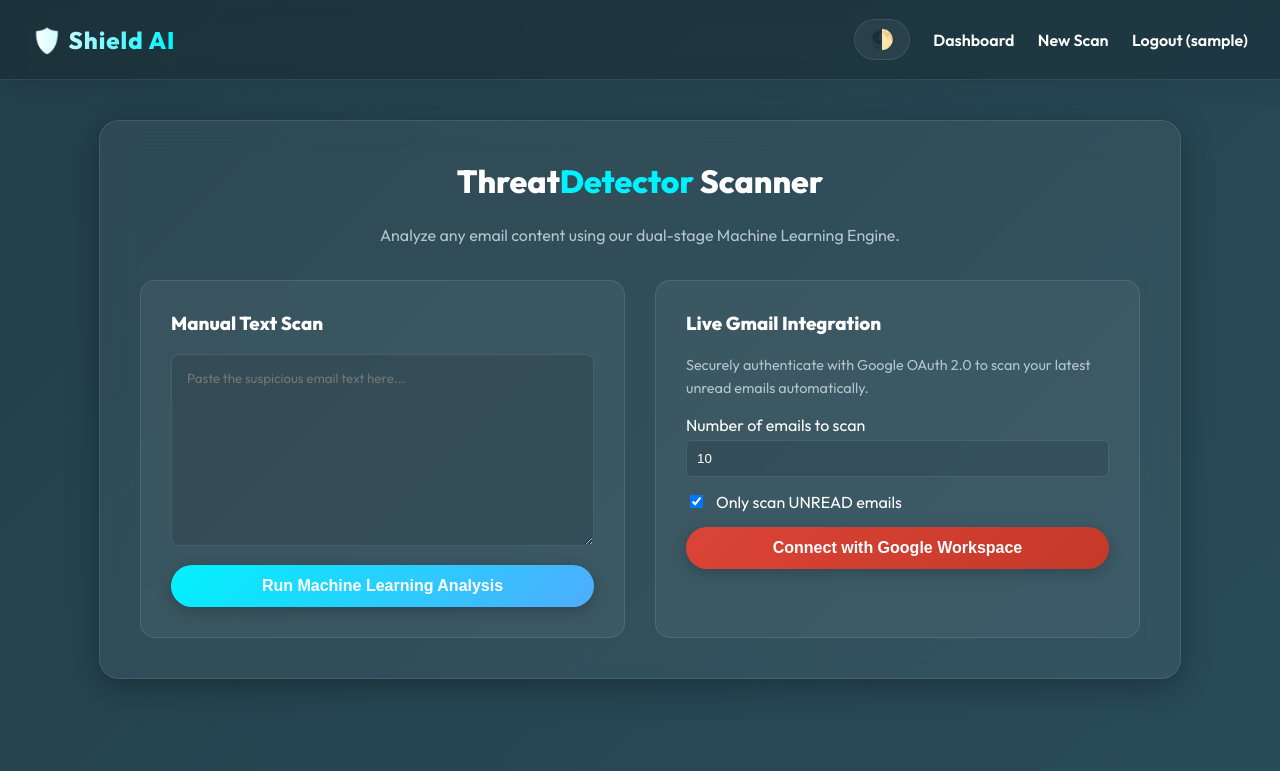
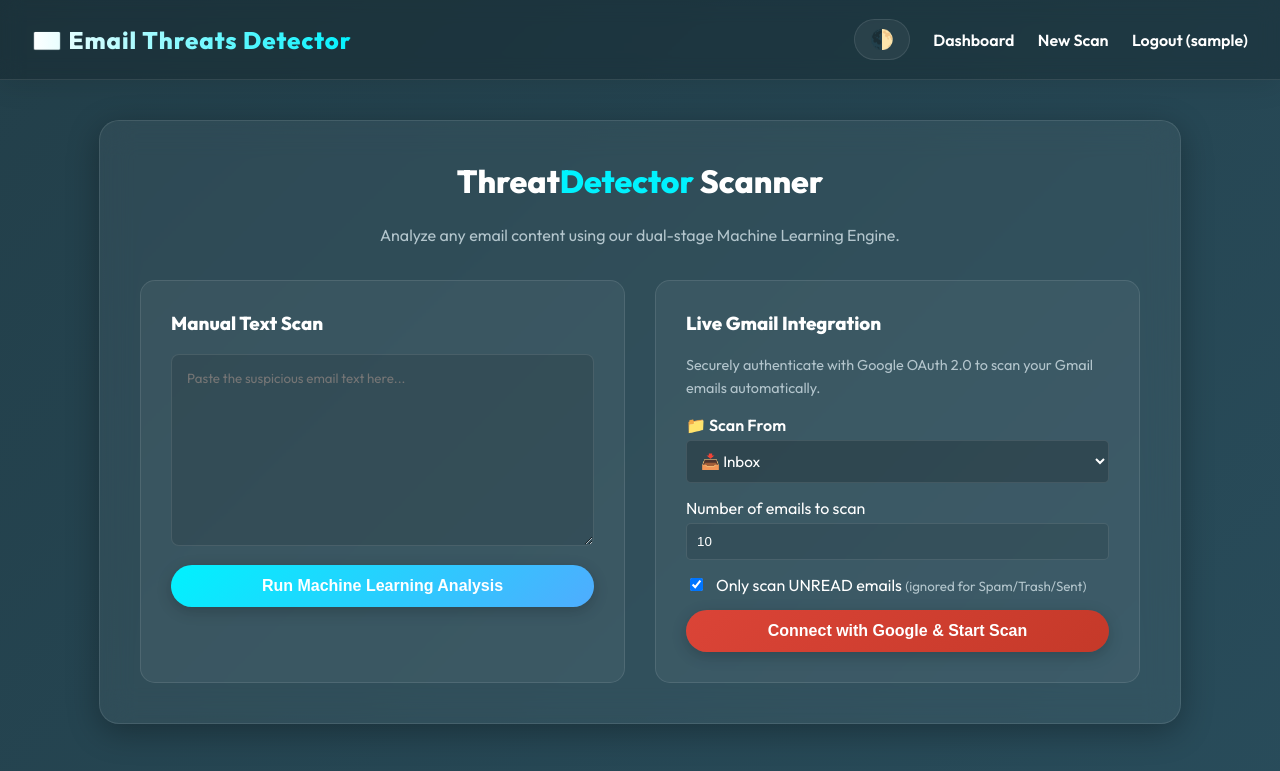
Before and after one commit to shinaadeola/email-threat-hub, a Flask app: page /scan in a window 1280 px wide. Shown: the top 771 px of the page. Run offline with Flask 3, Linux system fonts and the light colour scheme; the visitor is signed in with stand-in values (Sample User, id 1).

Commit message:
feat: improve threat detection, add Gmail folder filter, rename to Email Threats Detector
- Add keyword-based threat override layer (spam/phishing/BEC keyword lists)
- Show detection method badge and matched threat signals on result page
- Add Gmail folder/category dropdown (Inbox, Spam, Trash, Social, Purchases, etc.)
- Auto-skip unread filter for Spam/Trash/Sent folders
- Show scanned folder name on inbox results page
- Rename Shield AI -> Email Threats Detector in navbar

```diff
--- a/app.py
+++ b/app.py
@@ -85,6 +85,79 @@ def extract_custom_features(text):
         login_words, reward_words, shorteners, excessive_punctuation, avg_word_length
     ]
 
+# ---- KEYWORD-BASED THREAT OVERRIDE ----
+# This layer catches obvious spam/phishing that the ML model may underestimate.
+# Returns an override status if strong keyword signals are found, or None to defer to ML.
+SPAM_KEYWORDS = [
+    'congratulations you have won', 'you are a winner', 'claim your prize',
+    'click here to claim', 'limited time offer', 'act now', 'risk free',
+    'buy now', 'order now', 'special promotion', 'exclusive deal', 'discount',
+    'make money fast', 'earn extra cash', 'work from home', 'online income',
+    'free gift', 'free trial', 'free access', 'free subscription',
+    'nigerian prince', 'lottery winner', 'unclaimed funds', 'inheritance',
+    'bank transfer', 'wire transfer funds', 'transfer of funds',
+    'sexually explicit', 'adult content', 'hot singles', 'meet singles',
+    'cheap meds', 'cheap pills', 'weight loss', 'diet pill', 'male enhancement',
+    'viagra', 'cialis', 'online pharmacy', 'prescription drugs',
+    'enlarge your', 'grow your', 'click below to unsubscribe',
+    'this is not spam', 'remove me from', 'if you wish to unsubscribe',
+    '100% guarantee', 'money back guarantee', 'no credit card required',
+    'pre-approved', 'you have been selected', 'dear winner',
+    'billion dollars', 'million dollars', 'secret shopper',
+]
+
+PHISHING_KEYWORDS = [
+    'verify your account', 'confirm your account', 'update your billing',
+    'your account has been suspended', 'your account will be closed',
+    'unusual activity detected', 'suspicious activity', 'security alert',
+    'login attempt', 'failed login', 'sign in to verify',
+    'your password has expired', 'reset your password immediately',
+    'enter your credentials', 'provide your details',
+    'your paypal account', 'your bank account needs', 'chase bank alert',
+    'apple id suspended', 'google account suspended', 'microsoft account',
+    'IRS notice', 'tax refund', 'HMRC refund',
+    'click the link below to verify', 'click here to secure your account',
+]
+
+BEC_KEYWORDS = [
+    'wire the funds', 'wire transfer', 'gift card', 'itunes gift card',
+    'google play card', 'steam gift card', 'please process payment',
+    'ceo approval', 'executive request', 'strictly confidential',
+    'do not discuss with anyone', "don't tell anyone", 'deal must close today',
+    'change bank details', 'new banking details', 'new account details',
+    'direct deposit change', 'payroll update', 'voided check',
+    'acquisition is underway', 'mergers and acquisitions', 'confidential transaction',
+]
+
+def keyword_threat_score(text):
+    """Returns (override_status, matched_reasons) if strong keyword signals are found.
+    Returns (None, []) if no strong signals - deferring to the ML model."""
+    if not isinstance(text, str):
+        text = str(text)
+    text_lower = text.lower()
+    reasons = []
+
+    spam_hits = sum(1 for kw in SPAM_KEYWORDS if kw in text_lower)
+    phishing_hits = sum(1 for kw in PHISHING_KEYWORDS if kw in text_lower)
+    bec_hits = sum(1 for kw in BEC_KEYWORDS if kw in text_lower)
+
+    if bec_hits >= 2:
+        matched = [kw for kw in BEC_KEYWORDS if kw in text_lower]
+        return 'Business Email Compromise', matched[:5]
+    if phishing_hits >= 2:
+        matched = [kw for kw in PHISHING_KEYWORDS if kw in text_lower]
+        return 'Phishing', matched[:5]
+    if spam_hits >= 3:
+        matched = [kw for kw in SPAM_KEYWORDS if kw in text_lower]
+        return 'Phishing', matched[:5]
+
+    # Single strong indicators
+    if phishing_hits >= 1 and (spam_hits >= 1 or bec_hits >= 1):
+        matched = [kw for kw in PHISHING_KEYWORDS + SPAM_KEYWORDS if kw in text_lower]
+        return 'Phishing', matched[:5]
+
+    return None, reasons
+
 # --- AUTHENTICATION ROUTES ---
 
 @app.route('/')
@@ -171,11 +244,31 @@ def analyze():
     rf_prediction = int(rf_model.predict(stacked_features)[0])
 
     if rf_prediction == 1:
-        status = "Phishing"
+        ml_status = "Phishing"
     elif rf_prediction == 2:
-        status = "Business Email Compromise"
+        ml_status = "Business Email Compromise"
     else:
-        status = "Safe"
+        ml_status = "Safe"
+
+    # --- KEYWORD OVERRIDE LAYER ---
+    # If the keyword engine finds strong signals, it overrides the ML status.
+    keyword_override, keyword_reasons = keyword_threat_score(email_text)
+    if keyword_override and ml_status == 'Safe':
+        status = keyword_override
+        detection_method = 'Keyword Rule Engine (Override)'
+    else:
+        status = ml_status
+        detection_method = 'Machine Learning Model'
+        keyword_reasons = []
+
+    # Build feature display list
+    feature_names = [
+        'Text Length', 'HTML Tags', 'URLs', 'Exclamation Marks', 'Dollar Signs',
+        'Uppercase Ratio', 'Urgent Words', 'Account Words', 'Digit Count',
+        'Lexical Diversity', 'Login Words', 'Reward Words', 'URL Shorteners',
+        'Excessive Punctuation', 'Avg Word Length'
+    ]
+    features_display = [{'name': n, 'value': round(v, 4)} for n, v in zip(feature_names, features)]
 
     # Save to Database
     new_scan = ScanHistory(
@@ -188,7 +281,9 @@ def analyze():
     db.session.add(new_scan)
     db.session.commit()
 
-    return render_template('result.html', status=status, score=iso_score)
+    return render_template('result.html', status=status, score=iso_score,
+                           features=features_display, detection_method=detection_method,
+                           keyword_reasons=keyword_reasons)
 
 # --- ADMIN PANEL ---
 
@@ -207,12 +302,28 @@ def admin_dashboard():
 CLIENT_SECRETS_FILE = "credentials.json"
 SCOPES = ['https://www.googleapis.com/auth/gmail.readonly']
 
+# Gmail category label mapping
+GMAIL_CATEGORIES = {
+    'inbox':      '',                         # default, no extra label
+    'important':  'label:important',
+    'spam':       'in:spam',
+    'trash':      'in:trash',
+    'starred':    'is:starred',
+    'sent':       'in:sent',
+    'social':     'category:social',
+    'promotions': 'category:promotions',
+    'updates':    'category:updates',
+    'forums':     'category:forums',
+    'purchases':  'category:purchases',
+}
+
 @app.route('/trigger_scan', methods=['POST'])
 @login_required
 def trigger_scan():
     session['scan_count'] = int(request.form.get('scan_count', 10))
     session['scan_query'] = request.form.get('scan_query', '').strip()
     session['unread_only'] = request.form.get('unread_only') == 'on'
+    session['gmail_category'] = request.form.get('gmail_category', 'inbox')
     if request.form.get('switch_account') == 'true':
         session.pop('credentials', None)
     if 'credentials' not in session:
@@ -258,19 +369,27 @@ def scan_inbox():
     scan_count = session.get('scan_count', 10)
     scan_query = session.get('scan_query', '')
     unread_only = session.get('unread_only', True)
+    gmail_category = session.get('gmail_category', 'inbox')
 
-    final_query = scan_query
-    if unread_only:
+    # Build the Gmail query with category filter
+    category_filter = GMAIL_CATEGORIES.get(gmail_category, '')
+    final_query = ' '.join(filter(None, [category_filter, scan_query]))
+
+    # Trash and Spam folders include all mail; don't force is:unread there
+    skip_unread = gmail_category in ('spam', 'trash', 'sent')
+    if unread_only and not skip_unread:
         final_query = (final_query + " is:unread").strip()
 
     from google.oauth2.credentials import Credentials
     from gmail_service import fetch_recent_emails
 
     creds = Credentials(**session['credentials'])
-    emails = fetch_recent_emails(creds, max_results=scan_count, query=final_query)
+    emails = fetch_recent_emails(creds, max_results=scan_count, query=final_query,
+                                 in_folder=gmail_category)
 
     if not emails:
-        return render_template('inbox_results.html', emails=[])
+        return render_template('inbox_results.html', emails=[],
+                               scanned_folder=gmail_category.capitalize())
 
     scanned_results = []
 
@@ -288,11 +407,18 @@ def scan_inbox():
         rf_prediction = int(rf_model.predict(stacked_features)[0])
 
         if rf_prediction == 1:
-            status = "Phishing"
+            ml_status = "Phishing"
         elif rf_prediction == 2:
-            status = "Business Email Compromise"
+            ml_status = "Business Email Compromise"
         else:
-            status = "Safe"
+            ml_status = "Safe"
+
+        # Keyword override layer
+        keyword_override, _ = keyword_threat_score(text_content)
+        if keyword_override and ml_status == 'Safe':
+            status = keyword_override
+        else:
+            status = ml_status
 
         # Save to Database
         new_scan = ScanHistory(
@@ -314,7 +440,8 @@ def scan_inbox():
 
     db.session.commit()
 
-    return render_template('inbox_results.html', emails=scanned_results)
+    return render_template('inbox_results.html', emails=scanned_results,
+                           scanned_folder=gmail_category.capitalize())
 
 if __name__ == '__main__':
     app.run(host='0.0.0.0', port=5000, debug=True)
--- a/templates/base.html
+++ b/templates/base.html
@@ -66,6 +66,7 @@
             font-weight: 800;
             background: -webkit-linear-gradient(right, var(--accent), #fff);
             -webkit-background-clip: text;
+            background-clip: text;
             -webkit-text-fill-color: transparent;
             letter-spacing: 1px;
         }
@@ -207,7 +208,7 @@
 </head>
 <body>
     <div class="navbar">
-        <div class="navbar-brand">🛡️ Shield AI</div>
+        <div class="navbar-brand">📧 Email Threats Detector</div>
         <div class="nav-links">
             <button class="theme-toggle" onclick="toggleTheme()" title="Toggle Theme">🌓</button>
             {% if current_user.is_authenticated %}
--- a/templates/inbox_results.html
+++ b/templates/inbox_results.html
@@ -3,8 +3,9 @@
 {% block content %}
 <div style="text-align: center; margin-bottom: 2rem;">
     <h1>Live <span style="color: var(--accent);">Inbox Scan</span></h1>
-    <p>The Stacked Machine Learning Architecture analyzed the {{ emails|length }} most recent unread emails fetched securely via the Gmail API.</p>
+    <p>Scanned folder: <strong style="color: var(--accent);">{{ scanned_folder or 'Inbox' }}</strong> &mdash; {{ emails|length }} email(s) analyzed by the Stacked Machine Learning Architecture.</p>
 </div>
+
 
 {% if emails %}
     {% for email in emails %}
--- a/templates/index.html
+++ b/templates/index.html
@@ -17,8 +17,26 @@
 
     <div style="flex: 1; background: var(--glass-bg); padding: 30px; border-radius: 15px; border: 1px solid var(--glass-border);">
         <h3 style="margin-top: 0;">Live Gmail Integration</h3>
-        <p style="font-size: 0.9rem;">Securely authenticate with Google OAuth 2.0 to scan your latest unread emails automatically.</p>
+        <p style="font-size: 0.9rem;">Securely authenticate with Google OAuth 2.0 to scan your Gmail emails automatically.</p>
         <form action="{{ url_for('trigger_scan') }}" method="POST">
+
+            <div style="margin-bottom: 15px;">
+                <label style="display: block; margin-bottom: 5px; font-weight: 600;">&#128193; Scan From</label>
+                <select name="gmail_category" style="width: 100%; background: rgba(0,0,0,0.2); border: 1px solid var(--glass-border); color: var(--text-primary); padding: 10px; border-radius: 5px; box-sizing: border-box; font-family: inherit; font-size: 0.95rem; cursor: pointer;">
+                    <option value="inbox">&#128229; Inbox</option>
+                    <option value="important">&#11088; Important</option>
+                    <option value="spam">&#128683; Spam</option>
+                    <option value="trash">&#128465; Trash</option>
+                    <option value="starred">&#11088; Starred</option>
+                    <option value="social">&#128101; Social</option>
+                    <option value="promotions">&#127991; Promotions</option>
+                    <option value="updates">&#128276; Updates</option>
+                    <option value="forums">&#128172; Forums</option>
+                    <option value="purchases">&#128722; Purchases</option>
+                    <option value="sent">&#128228; Sent</option>
+                </select>
+            </div>
+
             <div style="margin-bottom: 15px;">
                 <label style="display: block; margin-bottom: 5px;">Number of emails to scan</label>
                 <input type="number" name="scan_count" value="10" min="1" max="50" style="width: 100%; background: rgba(0,0,0,0.1); border: 1px solid var(--glass-border); color: var(--text-primary); padding: 10px; border-radius: 5px; box-sizing: border-box;">
@@ -27,11 +45,11 @@
             <div style="margin-bottom: 15px;">
                 <label style="display: flex; align-items: center; gap: 10px; cursor: pointer;">
                     <input type="checkbox" name="unread_only" checked>
-                    <span>Only scan UNREAD emails</span>
+                    <span>Only scan UNREAD emails <small style="color: var(--text-secondary);">(ignored for Spam/Trash/Sent)</small></span>
                 </label>
             </div>
 
-            <button type="submit" class="btn btn-danger" style="width: 100%; background: linear-gradient(135deg, #db4437, #c53929);">Connect with Google Workspace</button>
+            <button type="submit" class="btn btn-danger" style="width: 100%; background: linear-gradient(135deg, #db4437, #c53929);">Connect with Google &amp; Start Scan</button>
         </form>
     </div>
 </div>
```
Also changed, not shown: gmail_service.py (+6 -5 lines), templates/result.html (+24 -2 lines).
